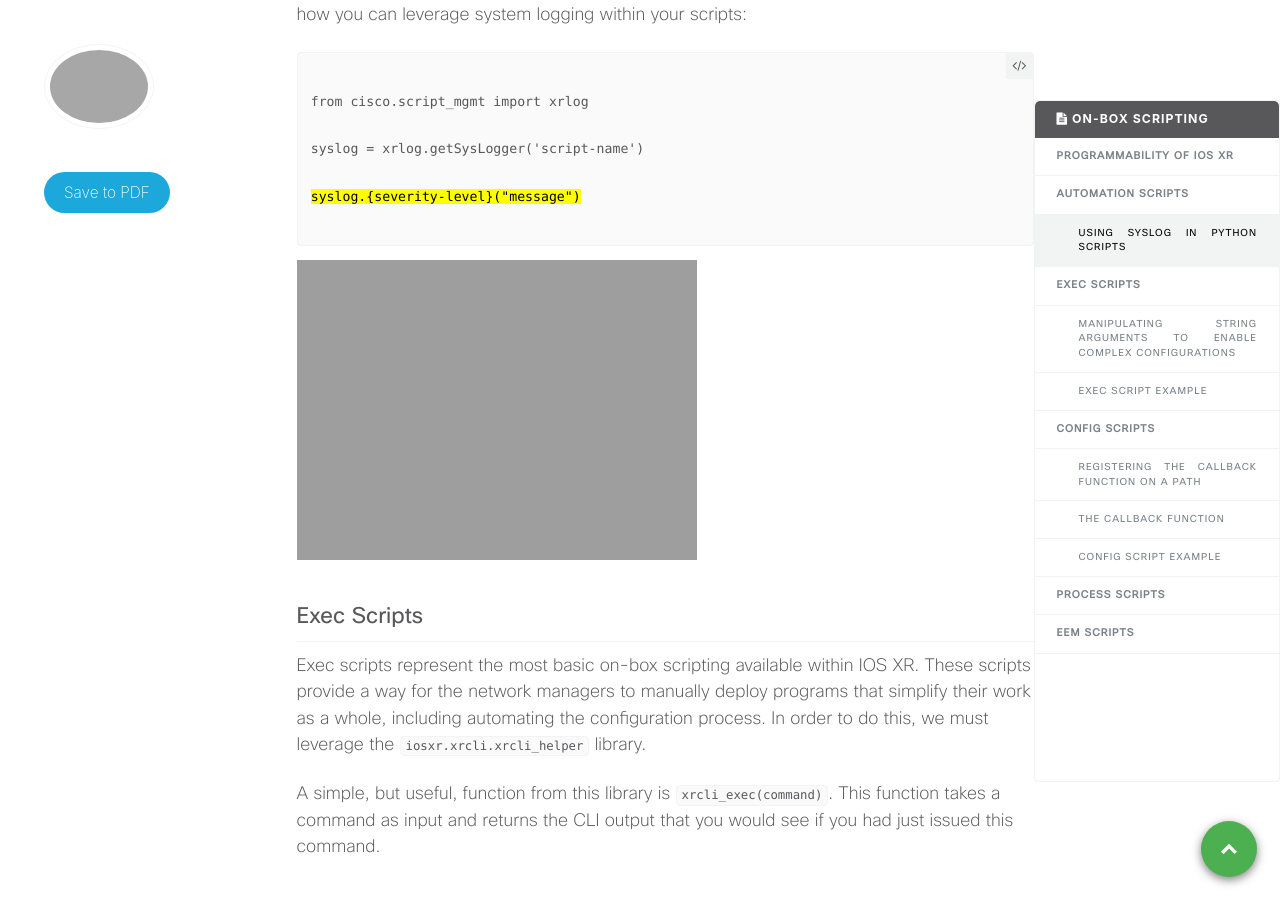
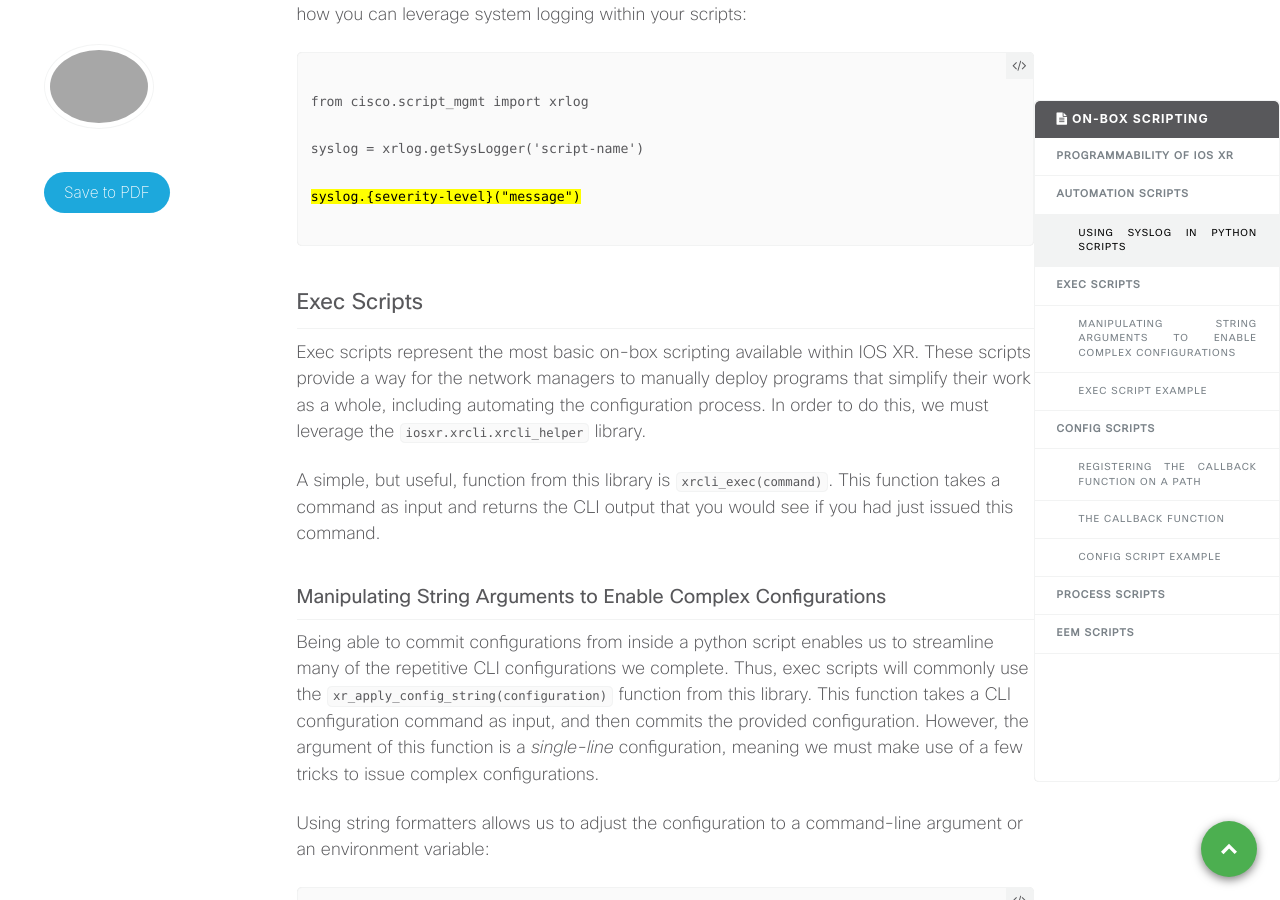
Before and after one commit to xrdocs/device-lifecycle, a Jekyll site: the page built from _blogs/2022-07-08-on-box-python-scripting.md, in a window 1280 px wide and 900 px high, scrolled down 1554 px. Built offline with Jekyll 4.4.1, drawn with Linux system fonts in a browser that asks for light colours; comment, search, counter and statistics services are not loaded.

Commit message:
Update 2022-07-08-on-box-python-scripting.md

```diff
--- a/_blogs/2022-07-08-on-box-python-scripting.md
+++ b/_blogs/2022-07-08-on-box-python-scripting.md
@@ -44,8 +44,6 @@ syslog = xrlog.getSysLogger('script-name')
 </code>
 </pre>
 </div>
-
-![Exec Scripts](https://xrdocs.github.io/xrdocs-images/assets/images/pickhardt-exec.png)
 
 ## Exec Scripts
 
```
Also changed, not shown: other parts of _blogs/2022-07-08-on-box-python-scripting.md (+0 -1 lines).
